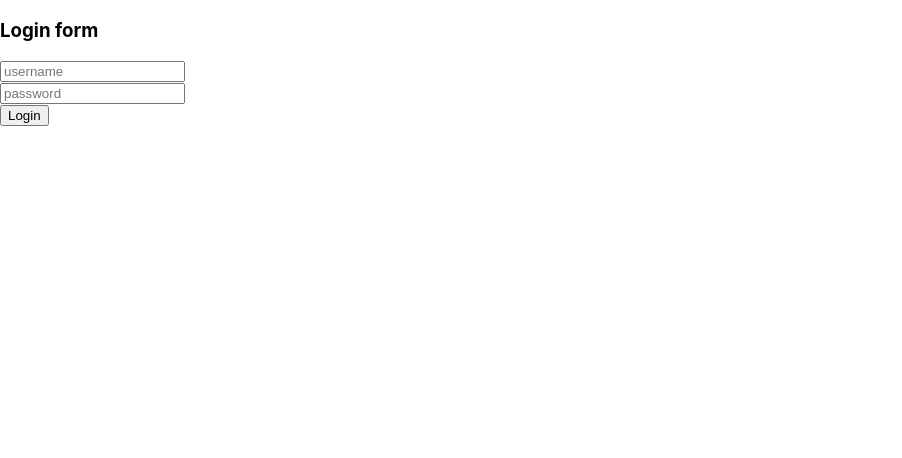
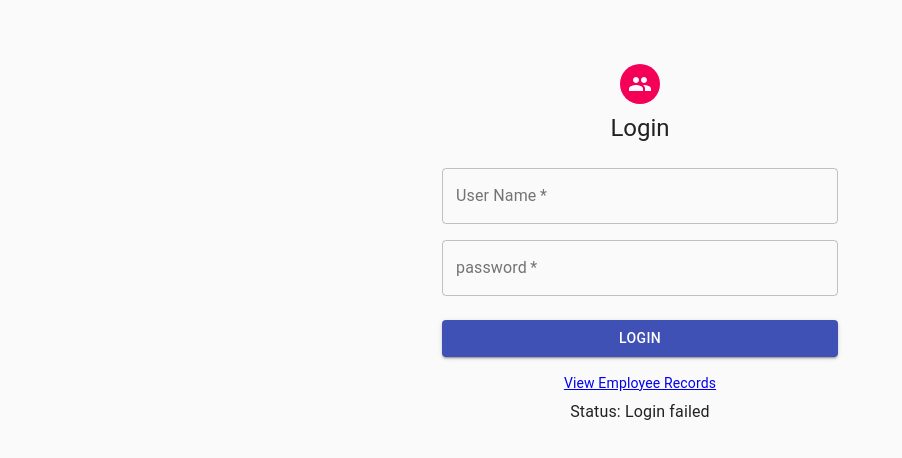
Before and after one commit to rupertwaldron/frontend, a React (Create React App) app: page /login in a window 1280 px wide. Shown: the top 458 px of the page, without its empty margins (0-902 px from the left). Built offline with nearby package versions, Linux system fonts and the light colour scheme.

Commit message:
styles and login tidy

```diff
--- a/src/Components/Login.js
+++ b/src/Components/Login.js
@@ -1,14 +1,54 @@
 import React, {useState} from "react";
 import {Redirect} from "react-router";
+import {makeStyles} from "@material-ui/core/styles";
+import CssBaseline from "@material-ui/core/CssBaseline";
+import Avatar from "@material-ui/core/Avatar";
+import GroupIcon from "@material-ui/icons/Group";
+import Typography from "@material-ui/core/Typography";
+import Grid from "@material-ui/core/Grid";
+import TextField from "@material-ui/core/TextField";
+import Button from "@material-ui/core/Button";
+import Container from "@material-ui/core/Container";
+import {Link} from "react-router-dom";
+
+
+const useStyles = makeStyles(theme => ({
+    paper: {
+        marginTop: theme.spacing(7),
+        display: "flex",
+        flexDirection: "column",
+        alignItems: "center"
+    },
+    avatar: {
+        margin: theme.spacing(1),
+        backgroundColor: theme.palette.secondary.main
+    },
+    form: {
+        width: "100%", // Fix IE 11 issue.
+        marginTop: theme.spacing(3)
+    },
+    submit: {
+        margin: theme.spacing(3, 0, 2)
+    },
+    textField: {
+        marginLeft: theme.spacing(1),
+        marginRight: theme.spacing(1),
+        width: "100%"
+    }
+}));
 
 const Login = () => {
+    const classes = useStyles();
     const initialState = {username: "", password: "", isAuthenticated: false, open: false};
     const [userInfo, setUserInfo] = useState(initialState);
+    const [message, setMessage] = React.useState("Login failed");
 
-    const handleUserName = (event) => {
-        setUserInfo({...userInfo, username: event.target.value})
-        console.log("Event value = " + userInfo.username + " password: " + userInfo.password);
-    }
+    const handleUserName = event => setUserInfo({...userInfo, username: event.target.value});
+
+    // const handleUserName = (event) => {
+    //     setUserInfo({...userInfo, username: event.target.value})
+    //     console.log("Event value = " + userInfo.username + " password: " + userInfo.password);
+    // }
 
     const handlePassword = (event) => {
         setUserInfo({...userInfo, password: event.target.value})
@@ -44,11 +84,7 @@ const Login = () => {
             .catch(err => console.error(err));
     };
 
-    if (userInfo.isAuthenticated) {
-        return (<Redirect to="/view"/>);
-    } else {
-        return (
-            <div id="login">
+    const view =  <div id="login">
         <h3 className="text-center text-white pt-5">Login form</h3>
         <div className="container">
             <div id="login-row" className="row justify-content-center align-items-center">
@@ -70,6 +106,73 @@ const Login = () => {
         </div>
     </div>
 
+    const loginDisplay = <Container component="main" maxWidth="xs">
+        <CssBaseline />
+        <div className={classes.paper}>
+            <Avatar className={classes.avatar}>
+                <GroupIcon />
+            </Avatar>
+            <Typography component="h1" variant="h5">
+                Login
+            </Typography>
+            <form className={classes.form} noValidate>
+                <Grid container spacing={2}>
+                    <Grid item xs={12}>
+                        <TextField
+                            variant="outlined"
+                            required
+                            fullWidth
+                            id="userName"
+                            value={userInfo.username}
+                            label="User Name"
+                            name="userName"
+                            autoComplete="userName"
+                            onChange={handleUserName}
+                        />
+                    </Grid>
+                    <Grid item xs={12}>
+                        <TextField
+                            variant="outlined"
+                            required
+                            fullWidth
+                            id="password"
+                            value={userInfo.password}
+                            label="password"
+                            name="password"
+                            autoComplete="password"
+                            onChange={handlePassword}
+                        />
+                    </Grid>
+                </Grid>
+                <Button
+                    // type="submit"
+                    fullWidth
+                    variant="contained"
+                    color="primary"
+                    className={classes.submit}
+                    onClick={login}
+                >
+                    Login
+                </Button>
+
+                <Grid container justify="center">
+                    <Grid item>
+                        <Link to="/view">View Employee Records</Link>
+                    </Grid>
+                </Grid>
+            </form>
+            <Typography style={{ margin: 7 }} variant="body1">
+                Status: {message}
+            </Typography>
+        </div>
+    </Container>
+
+    if (userInfo.isAuthenticated) {
+        return (<Redirect to="/view"/>);
+    } else {
+        return (loginDisplay
+
+
         );
     }
 
--- a/src/Components/Table.js
+++ b/src/Components/Table.js
@@ -1,12 +1,10 @@
 import React, {useEffect} from "react";
-import {makeStyles} from "@material-ui/core/styles";
 import Table from "@material-ui/core/Table";
 import TableBody from "@material-ui/core/TableBody";
 import TableCell from "@material-ui/core/TableCell";
 import TableContainer from "@material-ui/core/TableContainer";
 import TableHead from "@material-ui/core/TableHead";
 import TableRow from "@material-ui/core/TableRow";
-// import Button from "@material-ui/core/Button";
 import Paper from "@material-ui/core/Paper";
 import Avatar from "@material-ui/core/Avatar";
 import LockOpenIcon from "@material-ui/icons/LockOpen";
@@ -14,49 +12,8 @@ import {Link} from "react-router-dom";
 import Typography from "@material-ui/core/Typography";
 import CircularProgress from "@material-ui/core/CircularProgress";
 import {Redirect} from "react-router";
+import useStyles from "./styles";
 
-const useStyles = makeStyles(theme => ({
-    table: {
-        minWidth: 600
-    },
-    avatar: {
-        margin: theme.spacing(1),
-        //backgroundColor: theme.palette.secondary.main
-        backgroundColor: theme.palette.secondary.main
-    },
-    paper: {
-        display: "flex",
-        flexDirection: "column",
-        justifyContent: "center",
-        alignItems: "center",
-        margin: `10px`,
-        height: "100%",
-        width: "99%",
-        marginTop: theme.spacing(7)
-    },
-    link: {
-        color: "rgba(0,0,0,0.65)",
-        textDecoration: "none",
-        marginLeft: "10%",
-        alignSelf: "flex-start",
-        "&:hover": {
-            color: "rgba(0,0,0,1)"
-        }
-    },
-    button: {
-        backgroundColor: theme.palette.secondary.main,
-        color: "white",
-        "&:hover": {
-            backgroundColor: theme.palette.secondary.light,
-            color: "yellow"
-        }
-    },
-    redirection: {
-        "&:hover": {
-            color: theme.palette.secondary.light
-        }
-    }
-}));
 
 export default function SimpleTable() {
     const classes = useStyles();
@@ -95,24 +52,19 @@ export default function SimpleTable() {
         setLoad(false);
     }
 
-    // if (data.length > 0) isLoading = false;
-
     useEffect(() => {
         console.log('Table Rendering Credentials: ');
         setIsLoading(false);
     }, [data])
 
-    const view = <TableContainer
-        style={{width: "80%", margin: "0 10px"}}
-        component={Paper}
-    >
-        <Table className={classes.table} aria-label="simple table">
+    const view = <TableContainer className={classes.tableContainer} component={Paper}>
+        <Table className={classes.table}>
             <TableHead>
                 <TableRow>
-                    <TableCell align="center">CredentialName</TableCell>
-                    <TableCell align="center">Url</TableCell>
-                    <TableCell align="center">Login</TableCell>
-                    <TableCell align="center">Password</TableCell>
+                    <TableCell className={classes.tableTitle}>CredentialName</TableCell>
+                    <TableCell className={classes.tableTitle}>Url</TableCell>
+                    <TableCell className={classes.tableTitle}>Login</TableCell>
+                    <TableCell className={classes.tableTitle}>Password</TableCell>
                 </TableRow>
             </TableHead>
             <TableBody>
@@ -122,7 +74,6 @@ export default function SimpleTable() {
                             <Link className={classes.redirection} to={{
                                 pathname: '/update',
                                 state: {
-                                    //name: row.credentialName
                                     name: row.credentialName,
                                     url: row.url,
                                     login: row.login,
@@ -133,14 +84,10 @@ export default function SimpleTable() {
                                 {row.credentialName}
                             </Link>
                         </TableCell>
-                        <TableCell align="center"><a className={classes.redirection} href={`https://` + row.url} target="_blank" rel="noopener noreferrer">{row.url}</a></TableCell>
+                        <TableCell align="center"><a className={classes.redirection} href={`https://` + row.url}
+                                                     target="_blank" rel="noopener noreferrer">{row.url}</a></TableCell>
                         <TableCell align="center">{row.login}</TableCell>
                         <TableCell align="center">{row.password}</TableCell>
-                        <TableCell align="center">
-                            {/*<Link to="/">*/}
-                            {/*    <Button className={classes.button} onClick={onEdit}>Edit</Button>*/}
-                            {/*</Link>*/}
-                        </TableCell>
                     </TableRow>
                 ))}
             </TableBody>
--- /dev/null
+++ b/src/Components/styles.js
@@ -0,0 +1,60 @@
+import {makeStyles} from "@material-ui/core/styles";
+import TableContainer from "@material-ui/core/TableContainer";
+import React from "react";
+import Paper from "@material-ui/core/Paper";
+
+
+const useStyles = makeStyles(theme => ({
+    table: {
+        minWidth: 600,
+        ariaLabel: "simple table"
+    },
+    avatar: {
+        margin: theme.spacing(1),
+        //backgroundColor: theme.palette.secondary.main
+        backgroundColor: theme.palette.secondary.main
+    },
+    tableContainer: {
+        width: "80%",
+        margin: "0 10px"
+    },
+    tableTitle: {
+        textAlign: "center",
+        fontWeight: "bold",
+        color: theme.palette.secondary.dark
+    },
+    paper: {
+        display: "flex",
+        flexDirection: "column",
+        justifyContent: "center",
+        alignItems: "center",
+        margin: `10px`,
+        height: "100%",
+        width: "99%",
+        marginTop: theme.spacing(7)
+    },
+    link: {
+        color: "rgba(0,0,0,0.65)",
+        textDecoration: "none",
+        marginLeft: "10%",
+        alignSelf: "flex-start",
+        "&:hover": {
+            color: "rgba(0,0,0,1)"
+        }
+    },
+    button: {
+        backgroundColor: theme.palette.secondary.main,
+        color: "white",
+        "&:hover": {
+            backgroundColor: theme.palette.secondary.light,
+            color: "yellow"
+        }
+    },
+    redirection: {
+        "&:hover": {
+            color: theme.palette.secondary.light
+        }
+    }
+}));
+
+export default useStyles;
```
Lines whose indentation alone changed are shown as unchanged.
